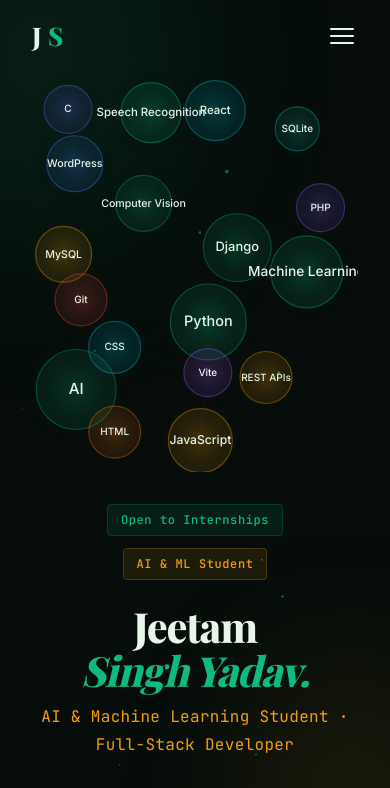
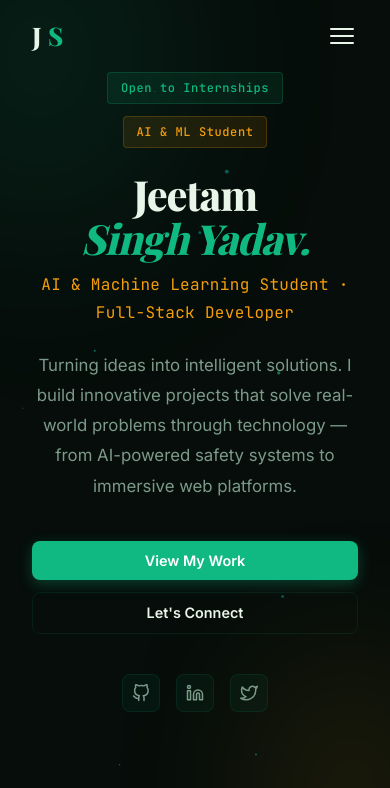
Before and after one commit to jeetam1/Portfolio, a React (Vite) app: page / in a window 390 px wide. Shown: the top 788 px of the page. Built offline with nearby package versions, Linux system fonts and the light colour scheme.

Commit message:
Optimize hero section and skill orbit responsiveness for mobile viewports

```diff
--- a/src/components/SkillOrbit.jsx
+++ b/src/components/SkillOrbit.jsx
@@ -55,6 +55,16 @@ export default function SkillOrbit() {
       canvas.style.width = width + 'px';
       canvas.style.height = height + 'px';
       ctx.setTransform(dpr, 0, 0, dpr, 0, 0);
+
+      // Scale node radii down on mobile screens
+      const scale = width < 576 ? 0.58 : 1;
+      nodes.forEach((n) => {
+        n.baseRadius = n.size * scale;
+        // If radius hasn't been set yet or is drifting back
+        if (!n.radius || n.radius === n.size) {
+          n.radius = n.baseRadius;
+        }
+      });
 
       // Spread nodes inside the canvas area
       const cx = width / 2;
--- a/src/index.css
+++ b/src/index.css
@@ -477,7 +477,7 @@ section {
   .hero-grid {
     grid-template-columns: 1fr;
     text-align: center;
-    gap: 2rem;
+    gap: 3rem;
   }
   .hero-content { align-items: center; }
   .hero-tags { justify-content: center; }
@@ -485,11 +485,19 @@ section {
   .hero-desc { margin-left: auto; margin-right: auto; }
   .hero-buttons { justify-content: center; }
   .hero-socials { justify-content: center; }
-  .hero-visual { height: 400px; order: -1; }
+  .hero-visual { height: 320px; order: 1; }
 }
 
 @media (max-width: 576px) {
   .hero-name { font-size: 2.6rem; }
+  .hero-buttons {
+    flex-direction: column;
+    width: 100%;
+    gap: 0.75rem;
+  }
+  .hero-buttons .btn {
+    width: 100%;
+  }
 }
 
 /* ========== ABOUT SECTION ========== */
```
